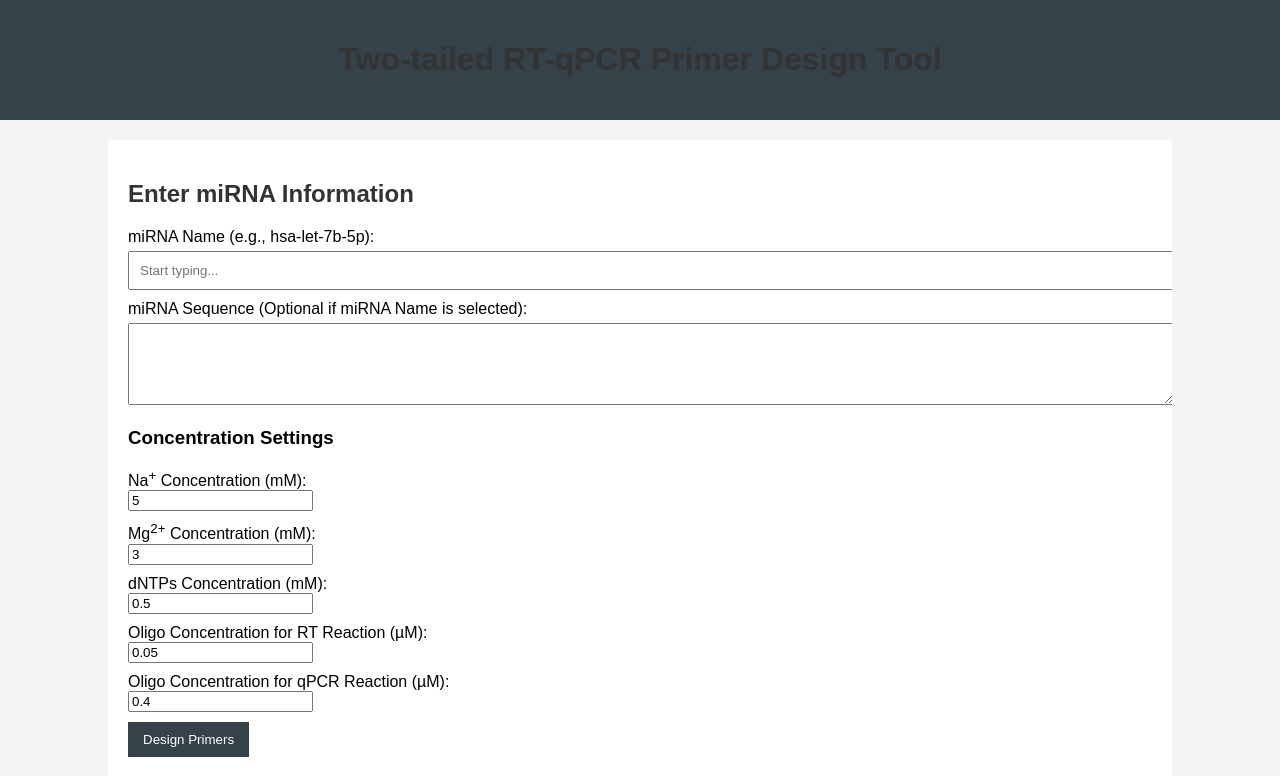
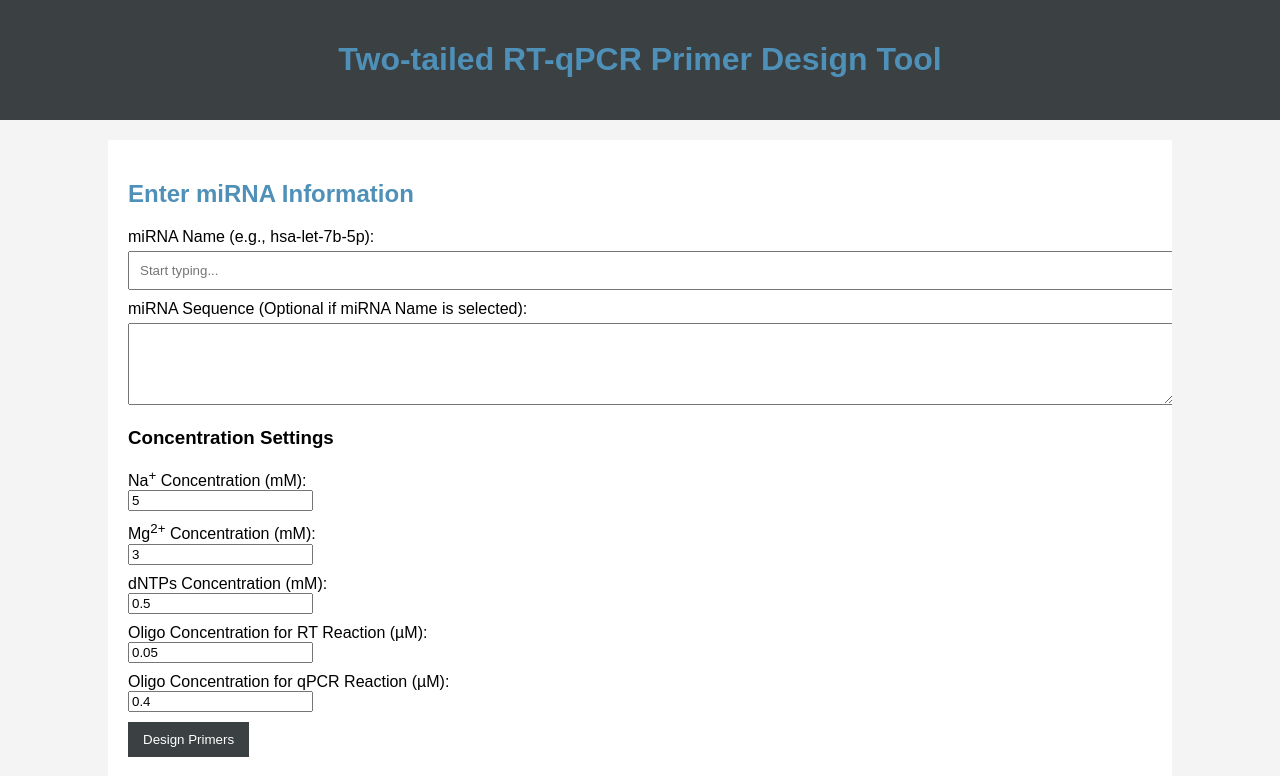
Before and after one commit to Rusklass/primer_design_app, a Flask app: page / in a window 1280 px wide. Shown: the top 776 px of the page. Run offline with Flask 2, Linux system fonts and the light colour scheme; parts of the project's set-up code (start-up, migrations or seed data) failed here and were passed over.

Commit message:
Update style.css

```diff
--- a/static/style.css
+++ b/static/style.css
@@ -8,7 +8,7 @@ body {
 }
 
 header, footer {
-    background-color: #35424a;
+    background-color: #3b4042;
     color: #ffffff;
     padding: 20px 0;
     text-align: center;
@@ -24,7 +24,7 @@ header, footer {
 }
 
 h1, h2 {
-    color: #333333;
+    color: #4f90b8;
 }
 
 label {
@@ -40,7 +40,7 @@ input[type="text"], textarea {
 
 button {
     display: block;
-    background-color: #35424a;
+    background-color: #3b4042;
     color: #ffffff;
     padding: 10px 15px;
     border: none;
```
